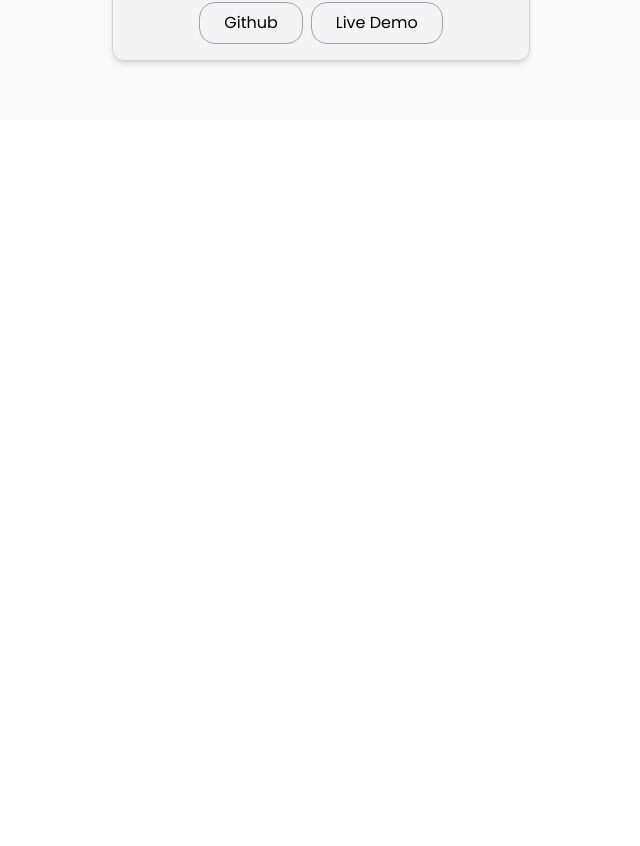
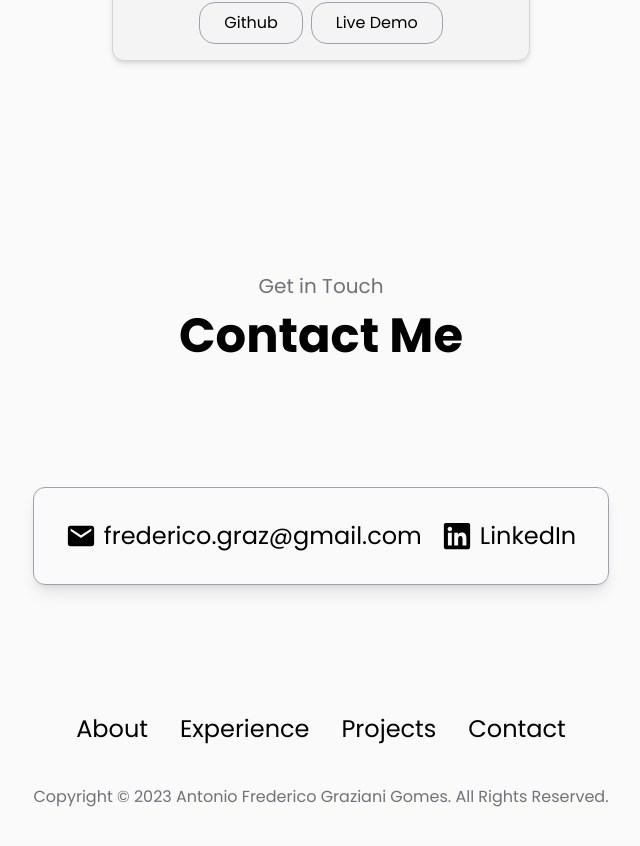
Before and after one commit to FredericoGrz/personal-website, a React (Vite) app: page / in a window 1280 px wide. Shown: the part 3080-3926 px from the top of the page, without its empty margins (319-959 px from the left). Before the commit the page ends 3200 px from the top, so only its background shows below. Built offline with nearby package versions, Linux system fonts and the light colour scheme.

Commit message:
Criado a tela de Contact

```diff
--- a/src/App.tsx
+++ b/src/App.tsx
@@ -1,4 +1,5 @@
 import { About } from "./components/About";
+import { Contact } from "./components/Contact";
 import { Experience } from "./components/Experience";
 import { Header } from "./components/Header";
 import { Primary } from "./components/Primary";
@@ -15,6 +16,7 @@ function App() {
       <About />
       <Experience />
       <Projects />
+      <Contact />
     </div>
   );
 }
--- /dev/null
+++ b/src/components/Contact.tsx
@@ -0,0 +1,72 @@
+import { FaLinkedin } from "react-icons/fa";
+import { IoMdMail } from "react-icons/io";
+
+export function Contact() {
+  return (
+    <section
+      id="contact"
+      className="pt-10 flex flex-col items-center gap-4 lg:h-screen lg:justify-evenly transition-all duration-500 ease-in-out"
+    >
+      <div className="flex flex-col gap-3 items-center">
+        <p className=" text-zinc-500 lg:text-xl transition-all duration-500 ease-in-out">
+          Get in Touch
+        </p>
+        <p className="text-3xl lg:text-5xl font-bold transition-all duration-500 ease-in-out">
+          Contact Me
+        </p>
+      </div>
+      <div className="p-4 lg:p-8  flex gap-5 items-center border border-zinc-400 shadow-lg rounded-xl transition-all duration-500 ease-in-out">
+        <div className="flex gap-2 items-center">
+          <IoMdMail className="lg:text-3xl transition-all duration-500 ease-in-out" />
+          <a
+            href="mailto:frederico.graz@gmail.com"
+            className="lg:text-2xl transition-all duration-500 ease-in-out"
+          >
+            frederico.graz@gmail.com
+          </a>
+        </div>
+        <div className="flex gap-2 items-center">
+          <FaLinkedin className="lg:text-3xl transition-all duration-500 ease-in-out" />
+          <a
+            href="https://www.linkedin.com/in/antoniofggomes/"
+            className="lg:text-2xl transition-all duration-500 ease-in-out"
+          >
+            LinkedIn
+          </a>
+        </div>
+      </div>
+      <footer className="flex flex-col gap-8 mb-10 lg:mb-0 justify-center items-center px-4 text-center transition-all duration-500 ease-in-out">
+        <nav className="flex gap-2 lg:gap-8 transition-all duration-500 ease-in-out">
+          <a
+            href="#about"
+            className="text-lg lg:text-2xl hover:text-zinc-600 hover:border-b-2 pb-2 transition-all duration-500 ease-in-out"
+          >
+            About
+          </a>
+          <a
+            href="#experience"
+            className="text-lg lg:text-2xl hover:text-zinc-600 hover:border-b-2 pb-2 transition-all duration-500 ease-in-out"
+          >
+            Experience
+          </a>
+          <a
+            href="#projects"
+            className="text-lg lg:text-2xl hover:text-zinc-600 hover:border-b-2 pb-2 transition-all duration-500 ease-in-out"
+          >
+            Projects
+          </a>
+          <a
+            href="#contact"
+            className="text-lg lg:text-2xl hover:text-zinc-600 hover:border-b-2 pb-2 transition-all duration-500 ease-in-out"
+          >
+            Contact
+          </a>
+        </nav>
+        <p className="text-sm lg:text-base text-zinc-500 transition-all duration-500 ease-in-out">
+          Copyright © 2023 Antonio Frederico Graziani Gomes. All Rights
+          Reserved.
+        </p>
+      </footer>
+    </section>
+  );
+}
```
